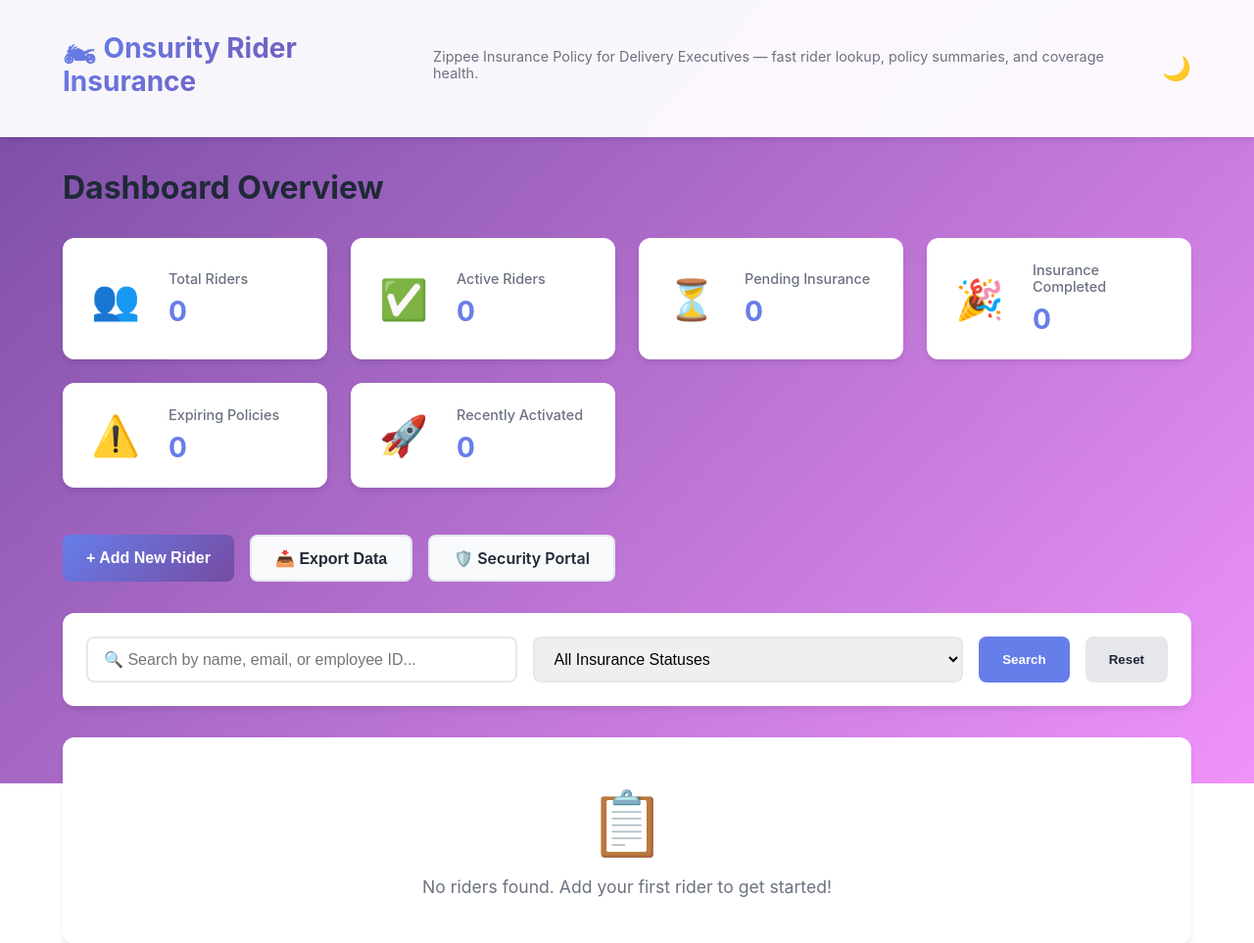
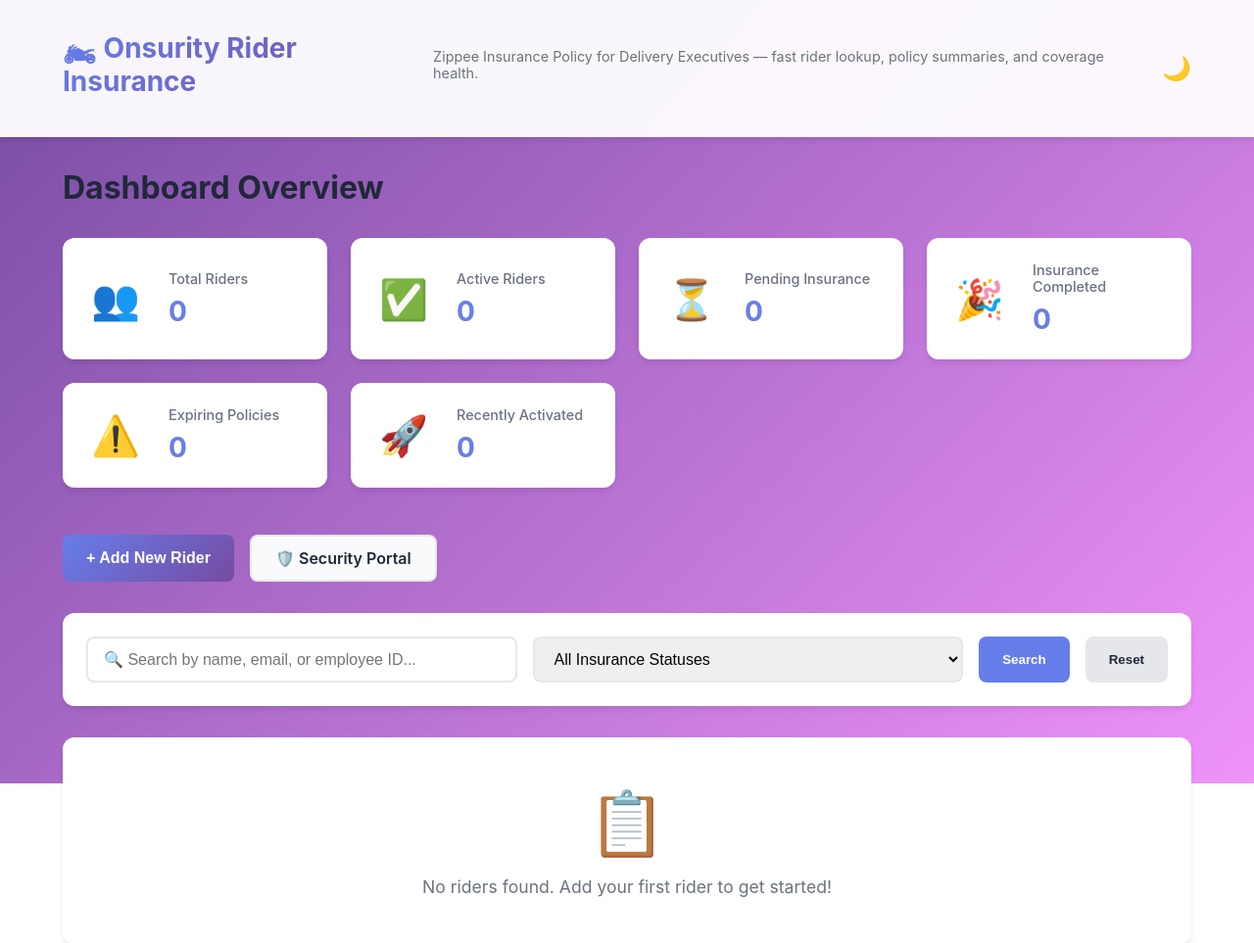
Before and after one commit to raviambersaryia/rider_data-, a Flask app: page / in a window 1280 px wide. Shown: the top 963 px of the page at 98% size. Run offline with Flask 3, Linux system fonts and the light colour scheme; data that the repository does not hold is empty; some libraries are stand-ins or nearby versions.

Commit message:
Update index.html
hide

```diff
--- a/templates/index.html
+++ b/templates/index.html
@@ -87,9 +87,9 @@
           <button id="addRiderBtn" class="btn btn-primary">
             + Add New Rider
           </button>
-          <button id="exportBtn" class="btn btn-secondary">
+          <!-- <button id="exportBtn" class="btn btn-secondary">
             📥 Export Data
-          </button>
+          </button> -->
           <a href="security.html" class="btn btn-secondary">
             🛡️ Security Portal
           </a>
```
